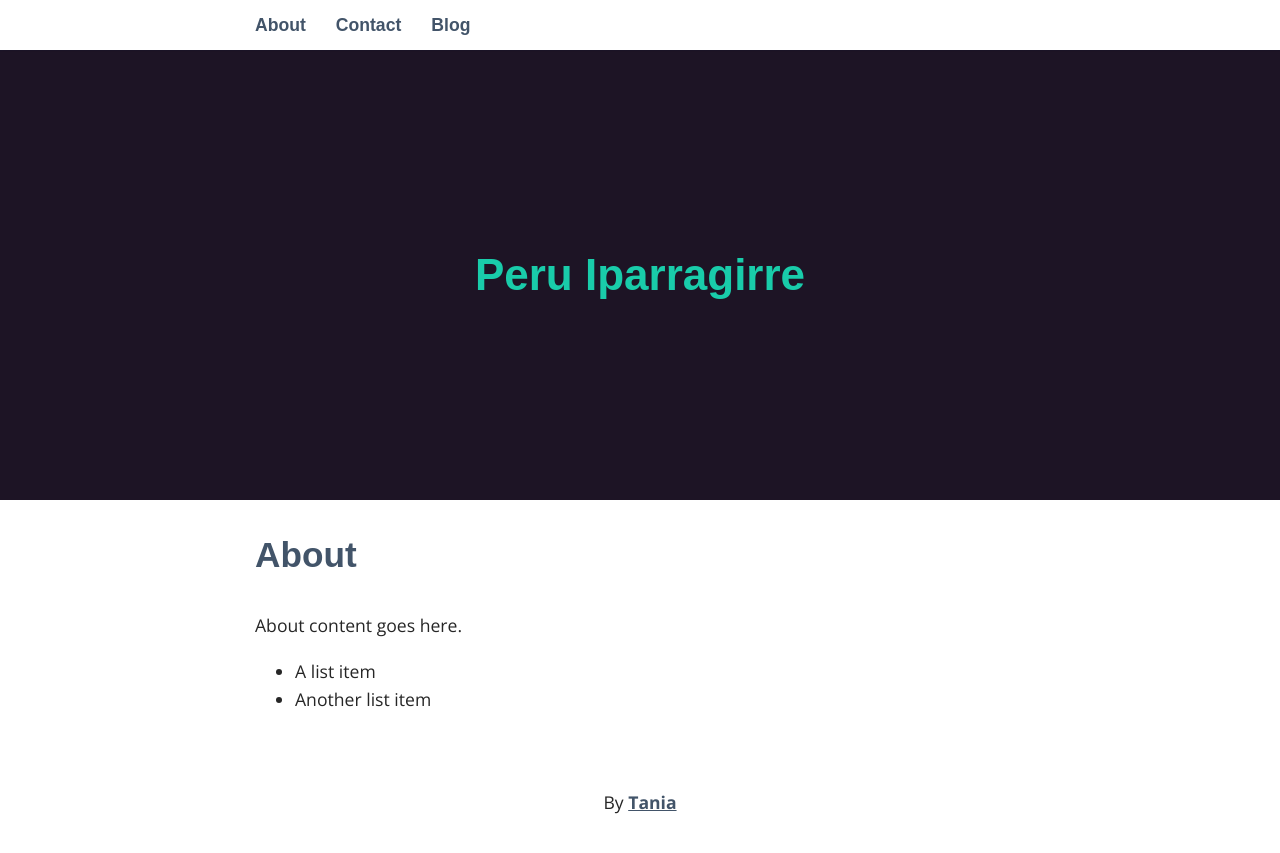
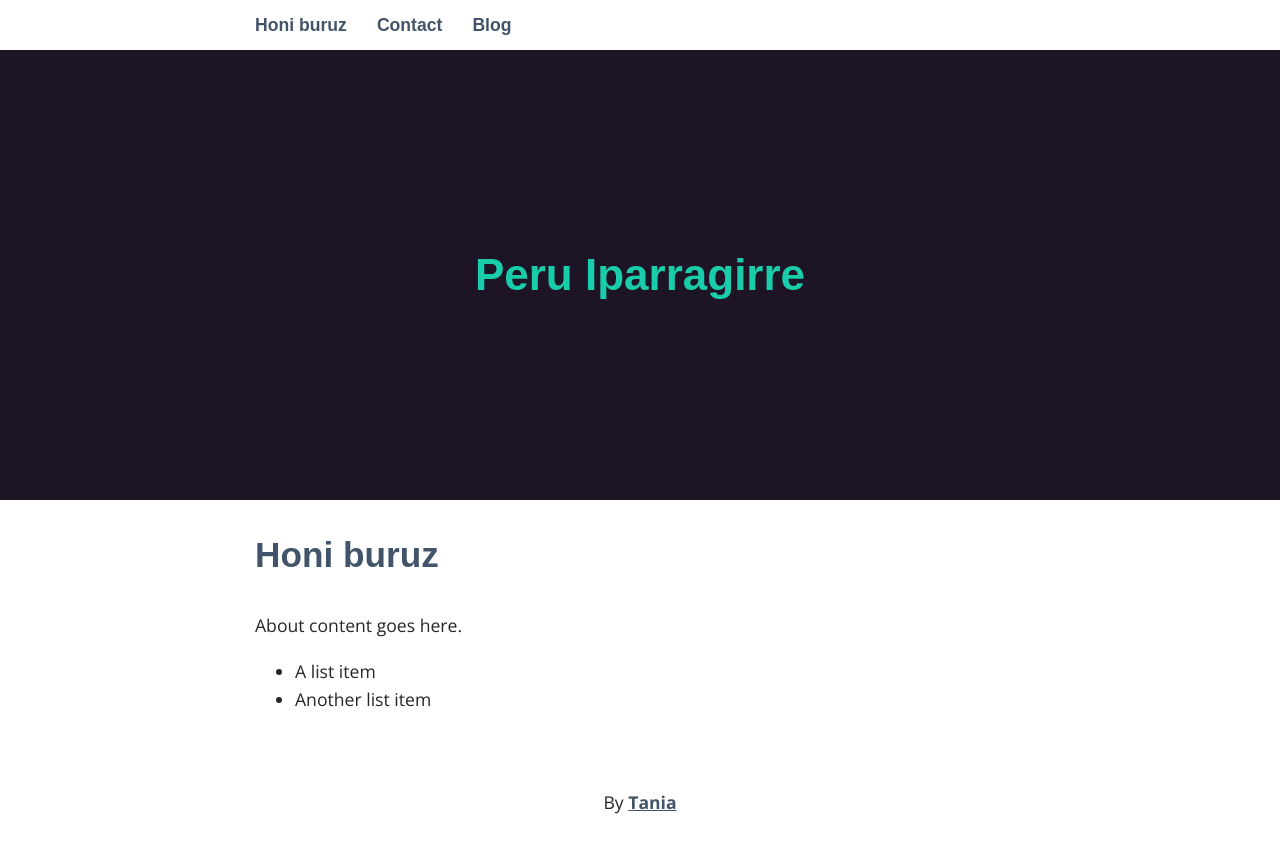
Before and after one commit to nomadagaldua/nomadagaldua.github.io, a Jekyll site: the page built from _pages/01_honi-buruz.md, in a window 1280 px wide. Shown: the top 853 px of the page. Built offline with Jekyll 4.4.1, drawn with Linux system fonts in a browser that asks for light colours; some web fonts are replaced.

Commit message:
Update and rename 01_about.md to 01_honi-buruz.md

```diff
--- a/_pages/01_about.md
+++ b/_pages/01_honi-buruz.md
@@ -1,7 +1,7 @@
 ---
 layout: page
-title: About
-permalink: /about/
+title: Honi buruz
+permalink: /honi-buruz/
 ---
 
 About content goes here.
```
